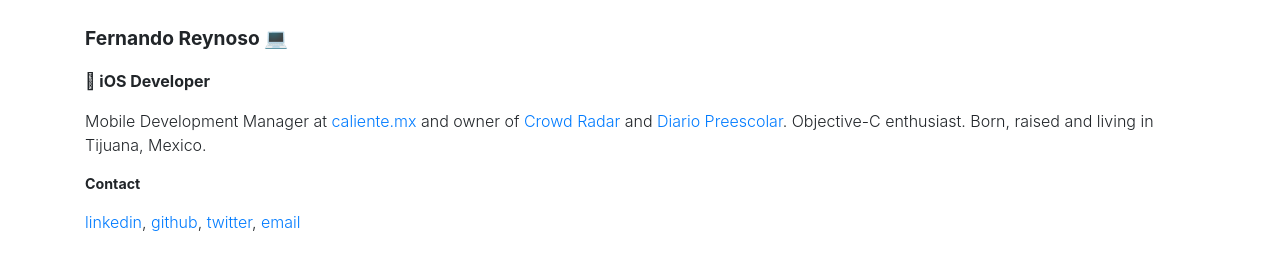
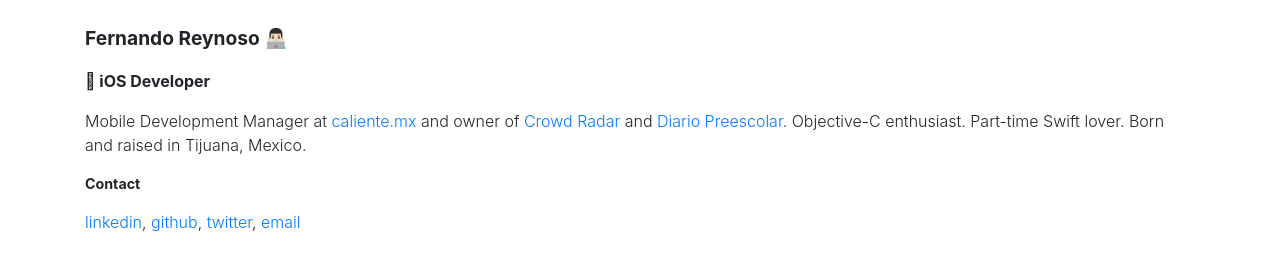
Before and after one commit to FernandoReynoso/portafolio, a plain HTML site: page index.html in a window 1280 px wide. Drawn offline with nearby package versions, Linux system fonts and the light colour scheme.

Commit message:
Update index.html

```diff
--- a/index.html
+++ b/index.html
@@ -12,9 +12,9 @@
   </head>
   <body>
     <div class="container pt-4">
-      <p class="font-weight-bolder" style="font-size: 1.2em">Fernando Reynoso 💻</p>
+      <p class="font-weight-bolder" style="font-size: 1.2em">Fernando Reynoso 👨🏻‍💻</p>
       <p class='font-weight-bolder' style="font-size: 1.0em"> iOS Developer</p>
-      <p class="font-weight-light">Mobile Development Manager at <a href="https://caliente.mx">caliente.mx</a> and owner of <a href="https://apps.apple.com/app/crowd-radar/id1495715777?ls=1">Crowd Radar</a> and <a href="https://apps.apple.com/app/diario-preescolar/id1475943611?ls=1">Diario Preescolar</a>. Objective-C enthusiast. Born, raised and living in Tijuana, Mexico.</p>
+      <p class="font-weight-light">Mobile Development Manager at <a href="https://caliente.mx">caliente.mx</a> and owner of <a href="https://apps.apple.com/app/crowd-radar/id1495715777?ls=1">Crowd Radar</a> and <a href="https://apps.apple.com/app/diario-preescolar/id1475943611?ls=1">Diario Preescolar</a>. Objective-C enthusiast. Part-time Swift lover. Born and raised in Tijuana, Mexico.</p>
 
       <p class="font-weight-bolder" style="font-size: 0.89em">Contact</p>
       <p class="font-weight-light"><a href="https://www.linkedin.com/in/freynoso/">linkedin</a>, <a href="https://github.com/FernandoReynoso">github</a>, <a href="https://twitter.com/frnndreynoso">twitter</a>, <a href="mailto:hello-world@fdoreynoso.dev">email</a></p>
```
